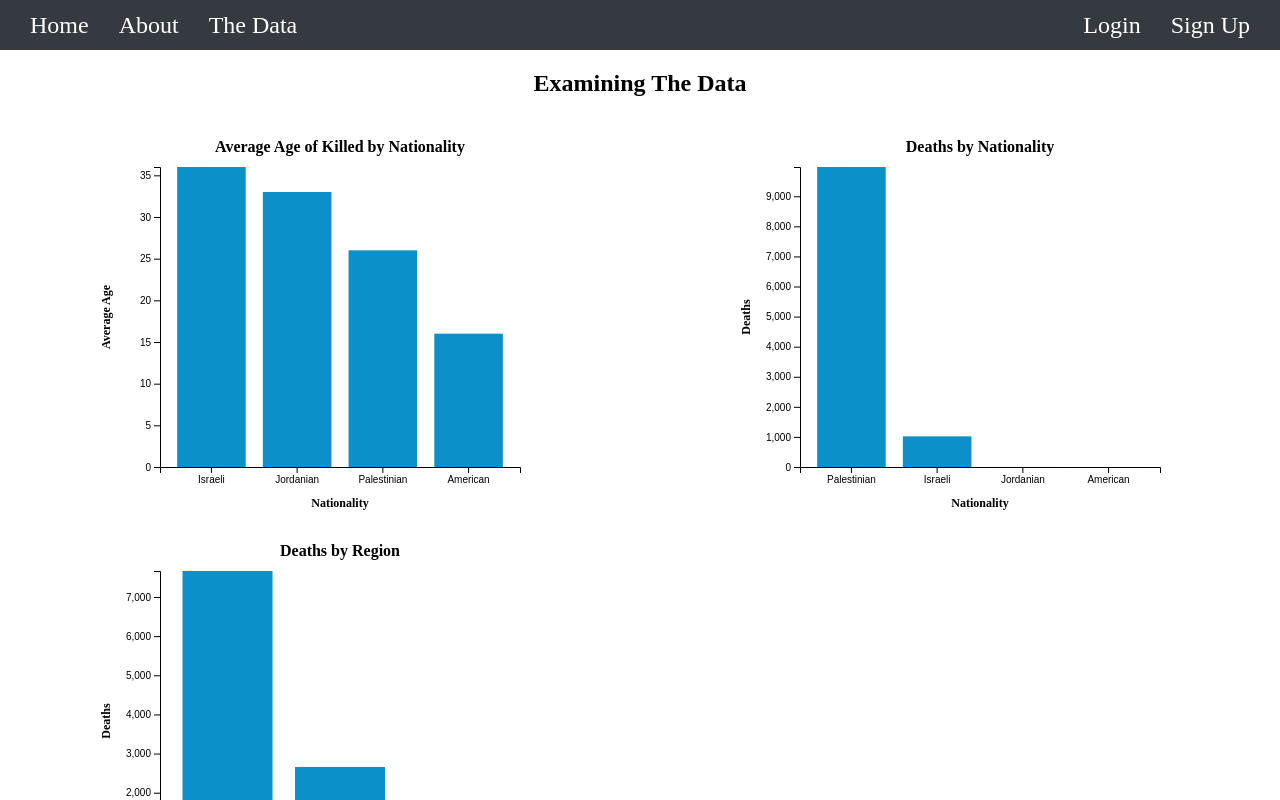
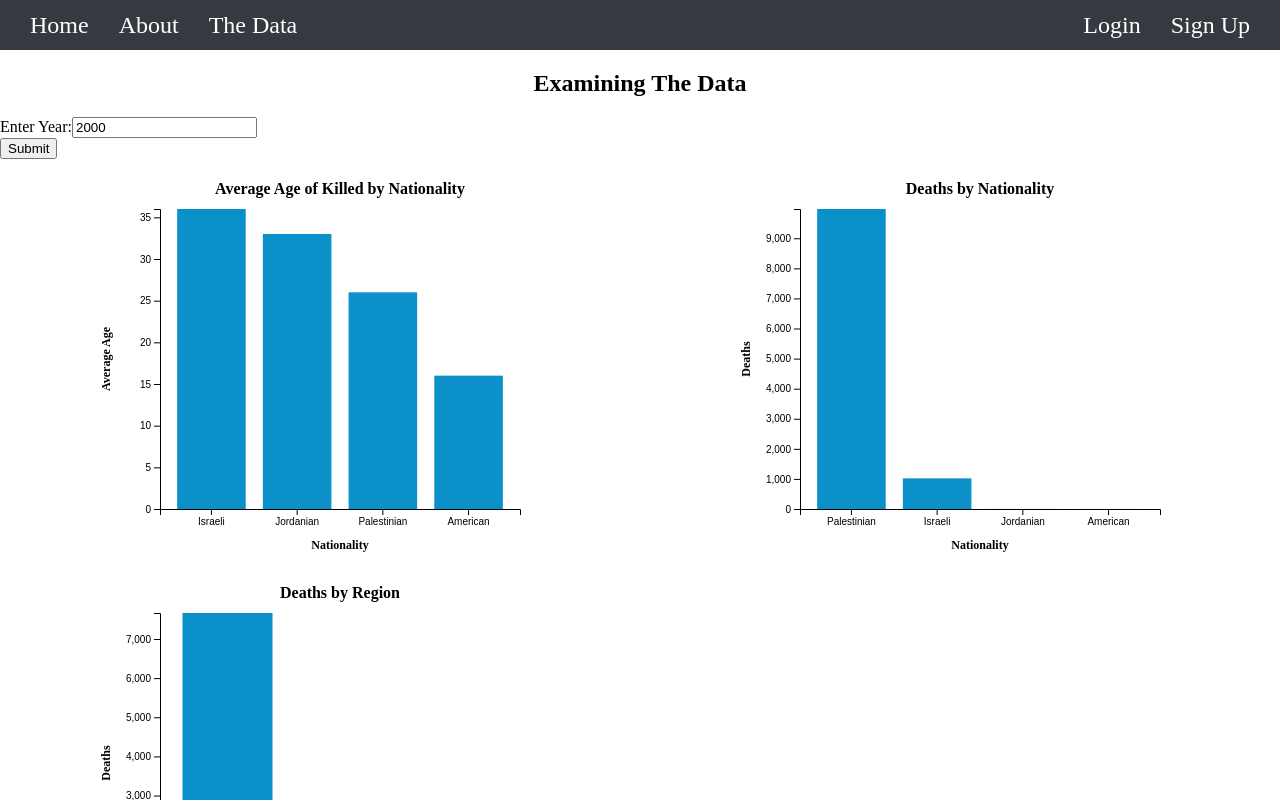
Before and after one commit to ravenusmc/israel_project, a Vue app in the folder client/: page /data in a window 1280 px wide. Shown: the top 800 px of the page. Built offline with nearby package versions, Linux system fonts and the light colour scheme.

Commit message:
added vuex in to add date feature

```diff
--- a/client/package.json
+++ b/client/package.json
@@ -10,6 +10,7 @@
     "@fortawesome/fontawesome-svg-core": "^6.2.1",
     "@fortawesome/free-solid-svg-icons": "^6.2.1",
     "@fortawesome/vue-fontawesome": "^2.0.9",
+    "axios": "^1.7.7",
     "core-js": "^3.8.3",
     "d3": "^7.9.0",
     "vue": "^2.6.14",
--- a/client/src/components/DataPage/Yearform.vue
+++ b/client/src/components/DataPage/Yearform.vue
@@ -0,0 +1,45 @@
+<template>
+    <div>
+      <div class='form-div'>
+        <form>
+          <div>
+            <label for="year">Enter Year:</label>
+            <input v-model="year" />
+          </div>
+          <div class="form-group">
+            <button class='styled-button' type="button" @click="submitSelectedYear">Submit</button>
+          </div>
+        </form>
+      </div>
+    </div>
+  </template>
+
+<!-- https://github.com/ravenusmc/missing_411_project/blob/main/client/src/components/forms/Mapform.vue -->
+<script>
+import { mapActions } from "vuex";
+
+export default {
+  name: "Yearform",
+  data() {
+    return {
+      year: 2000,
+    };
+  },
+  methods: {
+    ...mapActions("datapage", ["submitSelectedYearToServer"]),
+    submitSelectedYear() {
+      event.preventDefault();
+      if (this.year < 2000) {
+        alert("Please Select a year greater than or equal to 2000");
+      } else if (this.year > 2023) {
+        alert("Please Select a Year Less than pr equal to 2023");
+      } else {
+        const payload = {
+          year: this.year,
+        };
+        this.submitSelectedYearToServer({ payload });
+      }
+    },
+  },
+};
+</script>
--- a/client/src/store/index.js
+++ b/client/src/store/index.js
@@ -1,17 +1,12 @@
 import Vue from 'vue'
 import Vuex from 'vuex'
+import datapage from './modules/datapage';
+
 
 Vue.use(Vuex)
 
 export default new Vuex.Store({
-  state: {
+  modules: {
+    datapage,
   },
-  getters: {
-  },
-  mutations: {
-  },
-  actions: {
-  },
-  modules: {
-  }
-})
+});
--- /dev/null
+++ b/client/src/store/modules/datapage.js
@@ -0,0 +1,45 @@
+import Vue from 'vue';
+import Vuex from 'vuex';
+import axios from 'axios';
+import store from '@/store/index';
+
+Vue.use(Vuex);
+
+const data = {
+	year: 2023,
+};
+
+const getters = {
+	year: (state) => state.year,
+};
+
+const actions = {
+
+	submitSelectedYearToServer: ({ commit }, { payload }) => {
+		commit('setYear', payload['year'])
+		const path = 'http://localhost:5000/buildMap';
+		axios.post(path, payload)
+			.then((res) => {
+				commit('setMapData', res.data)
+			})
+			.catch((error) => {
+				console.log(error);
+			});
+	},
+};
+
+const mutations = {
+
+	setYear(state, value) {
+		state.year = value;
+	},
+
+};
+
+export default {
+	namespaced: true,
+	state: data,
+	getters,
+	actions,
+	mutations,
+};
--- a/client/src/views/Data.vue
+++ b/client/src/views/Data.vue
@@ -1,6 +1,7 @@
 <template>
     <div>
         <h2 class="center">Examining The Data</h2>
+        <yearform />
         <div class="graph-area">
             <Avgage />
             <Deathsbygroup />
@@ -10,6 +11,7 @@
 </template>
 
 <script>
+import yearform from '@/components/datapage/Yearform.vue'
 import Avgage from '@/components/graphs/Avgage.vue'
 import Deathsbygroup from '@/components/graphs/Deathsbygroup.vue'
 import Deathsbyregion from '@/components/graphs/Deathsbyregion.vue'
@@ -17,7 +19,8 @@ import Deathsbyregion from '@/components/graphs/Deathsbyregion.vue'
 export default {
 	name: "Missing",
 	components: {
-		Avgage,
+    yearform,
+	Avgage,
     Deathsbygroup,
     Deathsbyregion,
   },
```
Also changed, not shown: 2 other files (tests, documents, lock files or other folders).
